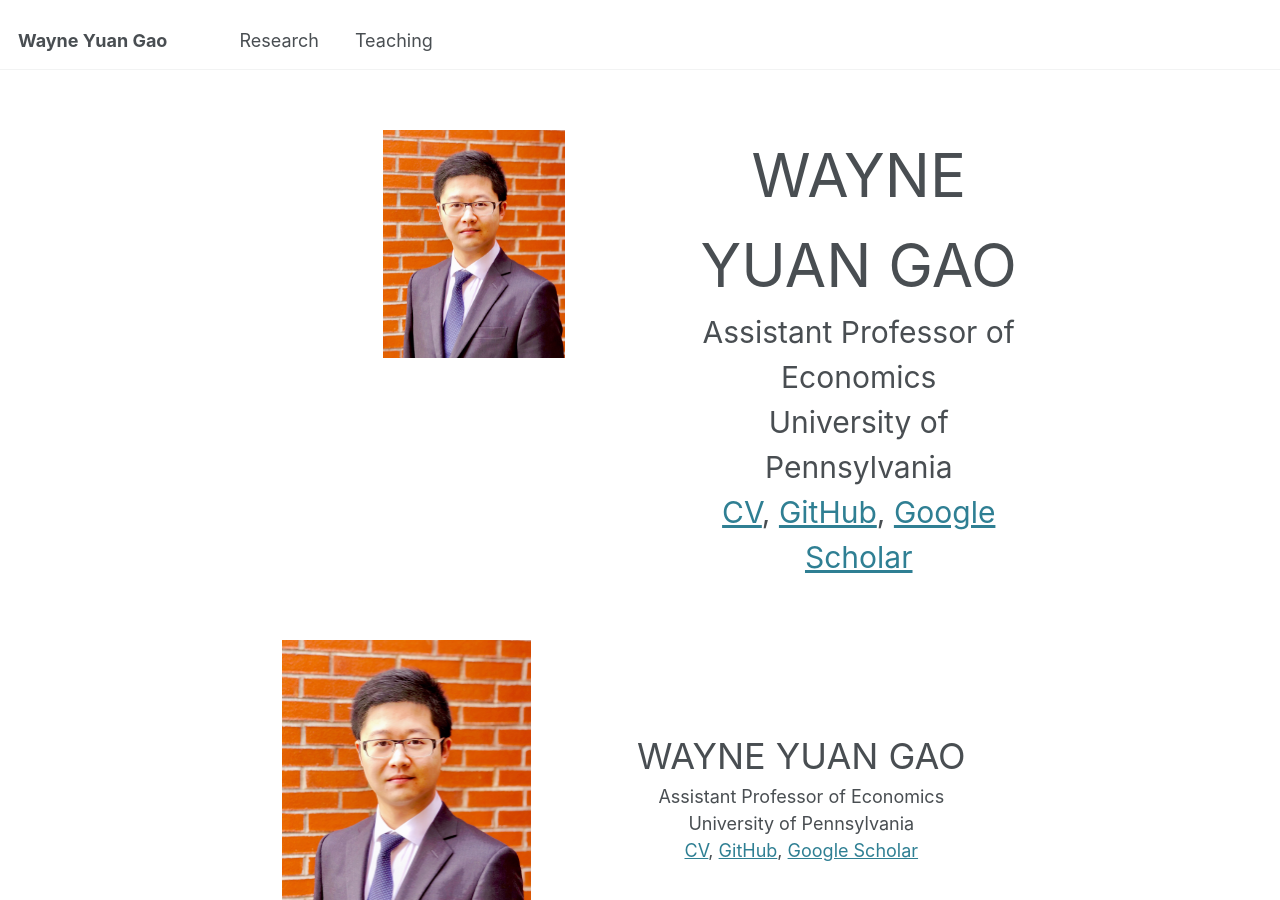
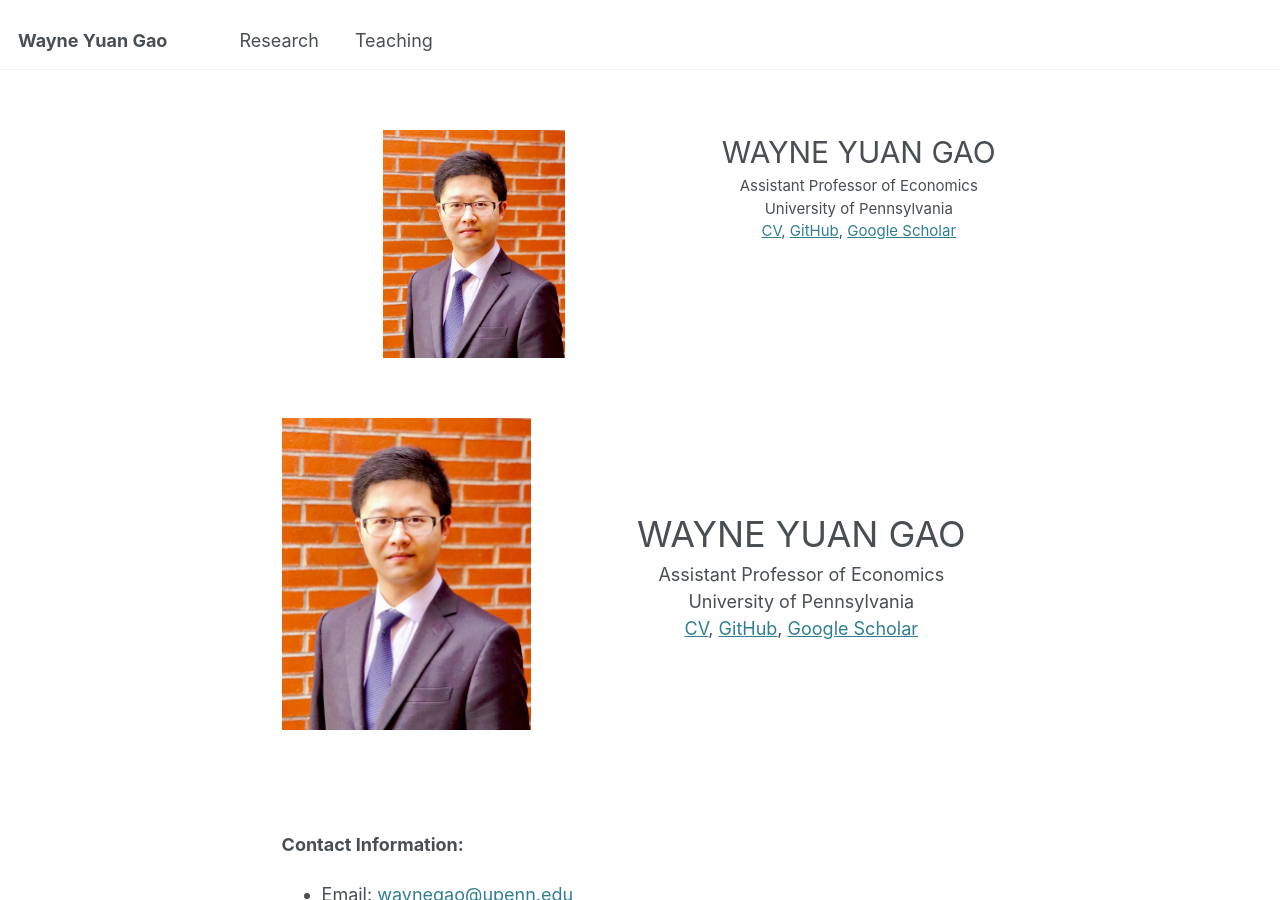
Before and after one commit to wayne-y-gao/wayne-y-gao.github.io, a Jekyll site: the page built from _pages/about.md, in a window 1280 px wide and 900 px high. Built offline with Jekyll 4.4.1, drawn with Linux system fonts in a browser that asks for light colours.

Commit message:
Update about.md

```diff
--- a/_pages/about.md
+++ b/_pages/about.md
@@ -8,12 +8,14 @@ redirect_from:
 ---
 
 <div class="flex-container">
-  <div class="flex-item-left"><img src="images/BrickLargeS.jpg" alt="Profile Image" style="width:50%;"></div>
+  <div class="flex-item-left" style="text-align: center;">
+    <img src="images/BrickLargeS.jpg" alt="Profile Image" style="width:50%;">
+  </div>
   <div class="flex-item-right">
-    <div style="text-align: center; font-size: 2em;">
+    <div style="text-align: center; font-size: 1em;">
       WAYNE YUAN GAO
     </div>
-    <div style="text-align: center;font-size: 1em;">
+    <div style="text-align: center;font-size: 0.5em;">
       Assistant Professor of Economics<br>
       University of Pennsylvania<br>
       <a href="files/GaoWayne_CV250210.pdf">CV</a>,
```
